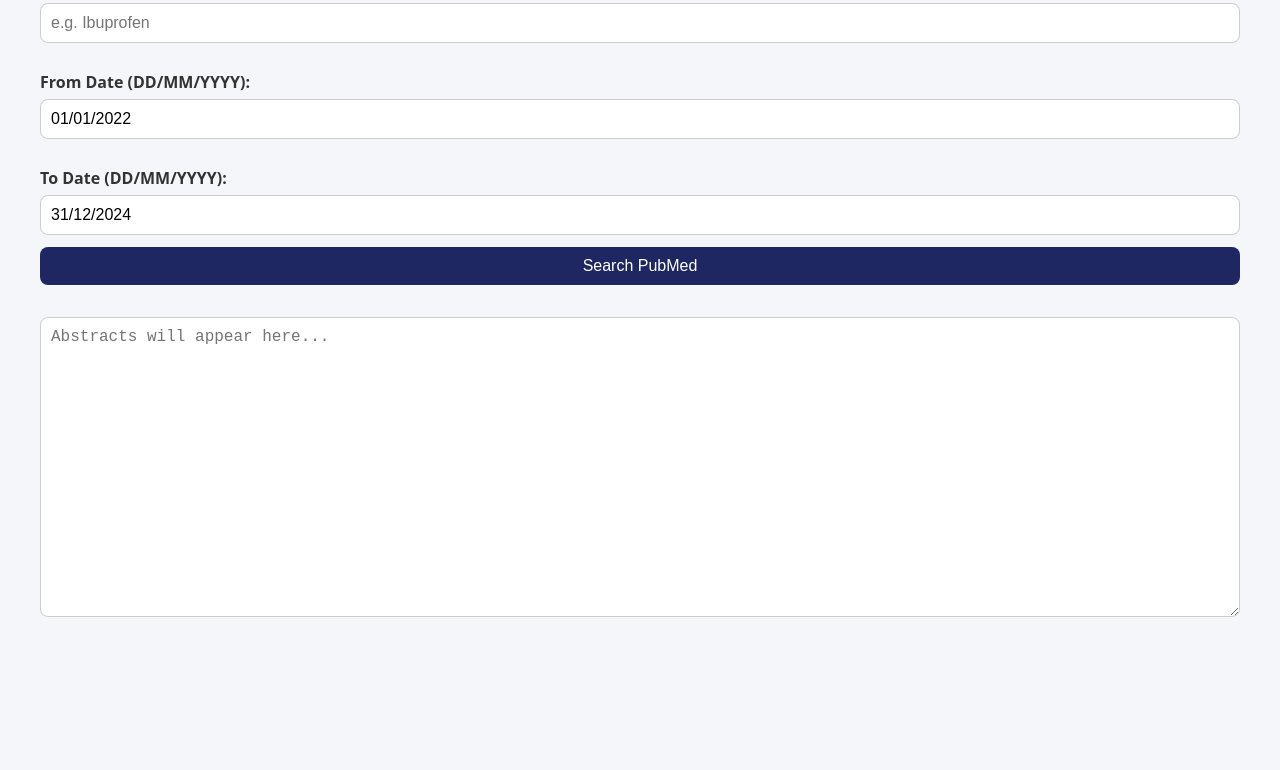
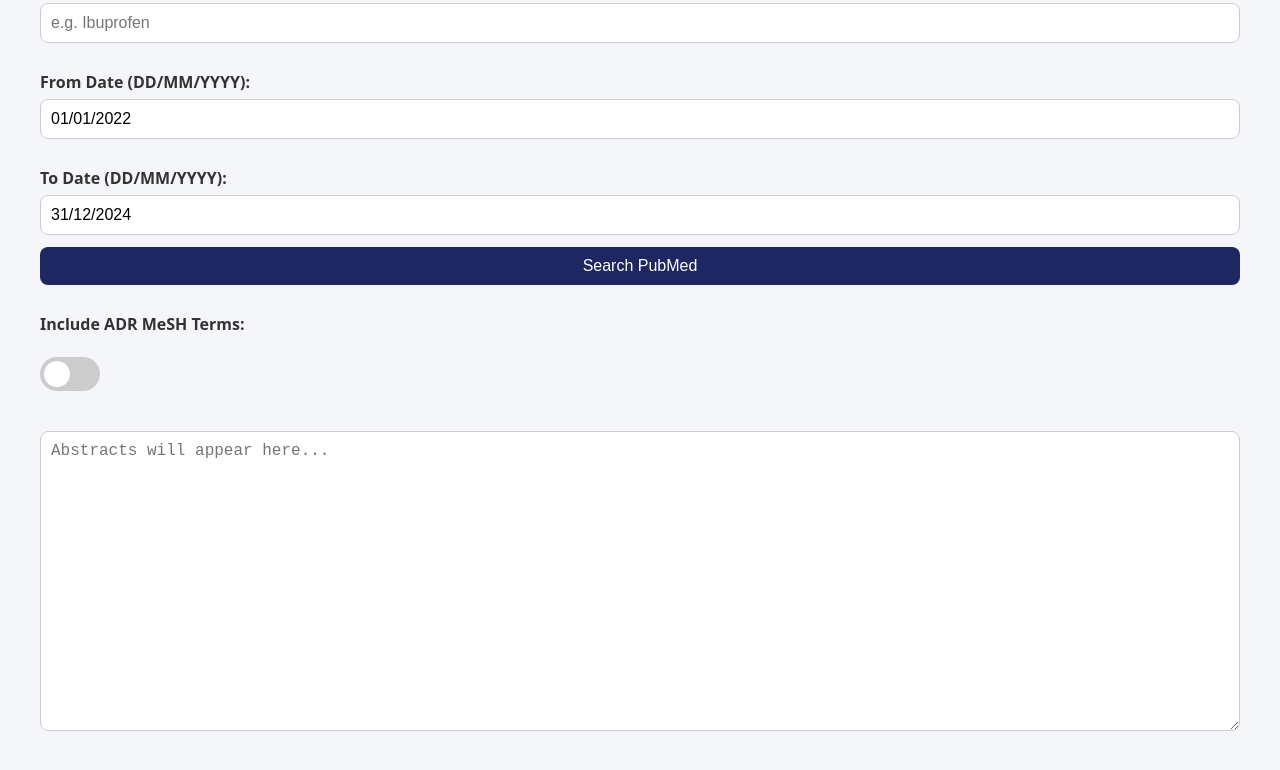
Before and after one commit to thesumith/DrugLens, a plain HTML site: page index.html in a window 1280 px wide. Shown: the part 138-908 px from the top of the page. Before the commit the page ends 812 px from the top, so only its background shows below. Drawn offline with Linux system fonts and the light colour scheme.

Commit message:
Update index.html

```diff
--- a/index.html
+++ b/index.html
@@ -58,6 +58,51 @@
         width: 100%;
       }
     }
+    .switch {
+    position: relative;
+    display: inline-block;
+    width: 60px;
+    height: 34px;
+    margin-bottom: 20px;
+  }
+
+  .switch input {
+    opacity: 0;
+    width: 0;
+    height: 0;
+  }
+
+  .slider {
+    position: absolute;
+    cursor: pointer;
+    top: 0;
+    left: 0;
+    right: 0;
+    bottom: 0;
+    background-color: #ccc;
+    transition: .4s;
+    border-radius: 34px;
+  }
+
+  .slider:before {
+    position: absolute;
+    content: "";
+    height: 26px;
+    width: 26px;
+    left: 4px;
+    bottom: 4px;
+    background-color: white;
+    transition: .4s;
+    border-radius: 50%;
+  }
+
+  input:checked + .slider {
+    background-color: #1E2761;
+  }
+
+  input:checked + .slider:before {
+    transform: translateX(26px);
+  }
   </style>
 </head>
 <body>
@@ -74,7 +119,11 @@
   <input type="text" id="toDate" value="31/12/2024">
 
   <button onclick="searchPubMed()">Search PubMed</button>
-
+<label>Include ADR MeSH Terms:</label>
+<label class="switch">
+  <input type="checkbox" id="adrToggle">
+  <span class="slider round"></span>
+</label>
   <div id="resultsContainer">
     <p id="resultCount"></p>
     <textarea id="output" placeholder="Abstracts will appear here..."></textarea>
@@ -137,7 +186,14 @@
         return;
       }
 
-      const searchTerm = `${drug} AND humans[MeSH Terms] AND ("${fromDate}"[Date - Publication] : "${toDate}"[Date - Publication])`;
+      const adrEnabled = document.getElementById('adrToggle').checked;
+
+let adrTerms = `("adverse drug reaction"[MeSH Terms] OR "adverse drug reaction" OR "drug overdose"[MeSH Terms] OR "drug overdose" OR "drug misuse"[MeSH Terms] OR "drug misuse" OR "drug abuse" OR "substance abuse"[MeSH Terms] OR "substance abuse" OR "pregnancy"[MeSH Terms] OR "pregnancy" OR "drug efficacy"[MeSH Terms] OR "drug efficacy" OR "drug withdrawal"[MeSH Terms] OR "drug withdrawal" OR "drug tolerance"[MeSH Terms] OR "drug tolerance" OR "medication error"[MeSH Terms] OR "medication error" OR "death"[MeSH Terms] OR "death" OR "drug interaction"[MeSH Terms] OR "drug interaction" OR "carcinogenicity"[MeSH Terms] OR "carcinogenicity" OR "off label drug use"[MeSH Terms] OR "off label drug use" OR "occupational exposure"[MeSH Terms] OR "occupational exposure" OR "toxicity"[MeSH Terms] OR "intoxication" OR "drug contraindication"[MeSH Terms] OR "drug contraindication" OR "congenital disorder"[MeSH Terms] OR "congenital disorder" OR "drug treatment failure"[MeSH Terms] OR "drug treatment failure" OR "lactation"[MeSH Terms] OR "lactation" OR "case report"[MeSH Terms] OR "case report" OR "environmental exposure"[MeSH Terms] OR "environmental exposure" OR "treatment contraindication"[MeSH Terms] OR "treatment contraindication")`;
+
+const searchTerm = adrEnabled
+  ? `(${drug}[All Fields]) AND humans[MeSH Terms] AND ("${fromDate}"[Date - Publication] : "${toDate}"[Date - Publication]) AND ${adrTerms}`
+  : `${drug} AND humans[MeSH Terms] AND ("${fromDate}"[Date - Publication] : "${toDate}"[Date - Publication])`;
+
 
       const ids = await fetchAllPMIDs(searchTerm);
       document.getElementById('resultCount').textContent = `Found ${ids.length} article(s).`;
```
